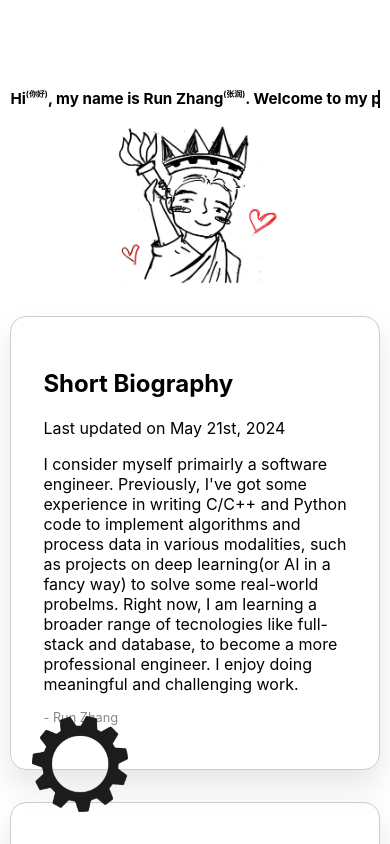
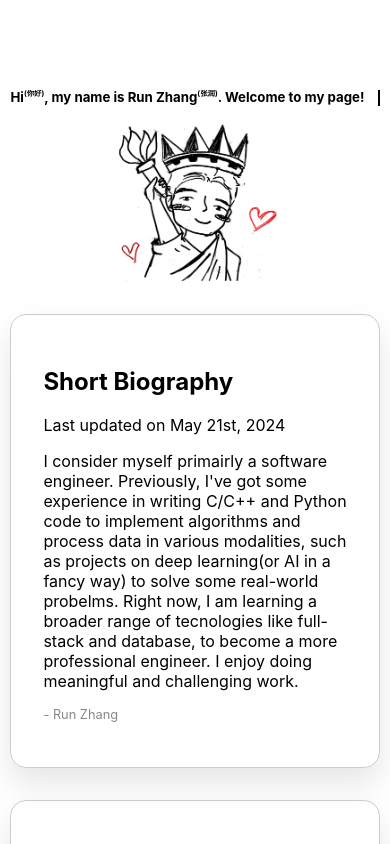
Before and after one commit to runzhangDL/mywebpage, a Next.js app: page / in a window 390 px wide. Shown: the top 844 px of the page. Built offline with nearby package versions, Linux system fonts and the light colour scheme.

Commit message:
add mobile support

```diff
--- a/styles/Home.module.css
+++ b/styles/Home.module.css
@@ -283,7 +283,7 @@
     fill: #0070f3;
   }
 
-@media (max-width: 600px) {
+@media (max-width: 768px) {
   .grid {
     width: 100%;
     flex-direction: column;
@@ -303,13 +303,13 @@
     width: 100%;
     overflow: hidden;
     white-space: nowrap;
-    font-size: 0.95em;
+    font-size: 3.4vw;
     border-right: 2px solid #000;
     animation: typing 2s steps(30, end),blink-caret 0.75s step-end infinite;
   }
 
   .title span{
-    font-size: 0.5rem;
+    font-size: 1.9vw;
   }
 
   .bio {
@@ -334,4 +334,8 @@
     box-shadow: 0 1em 2em rgba(0, 0, 0, 0.1);
     margin-bottom: 2rem;
   }
+
+  .gear {
+    display: none;
+  }
 }
```
